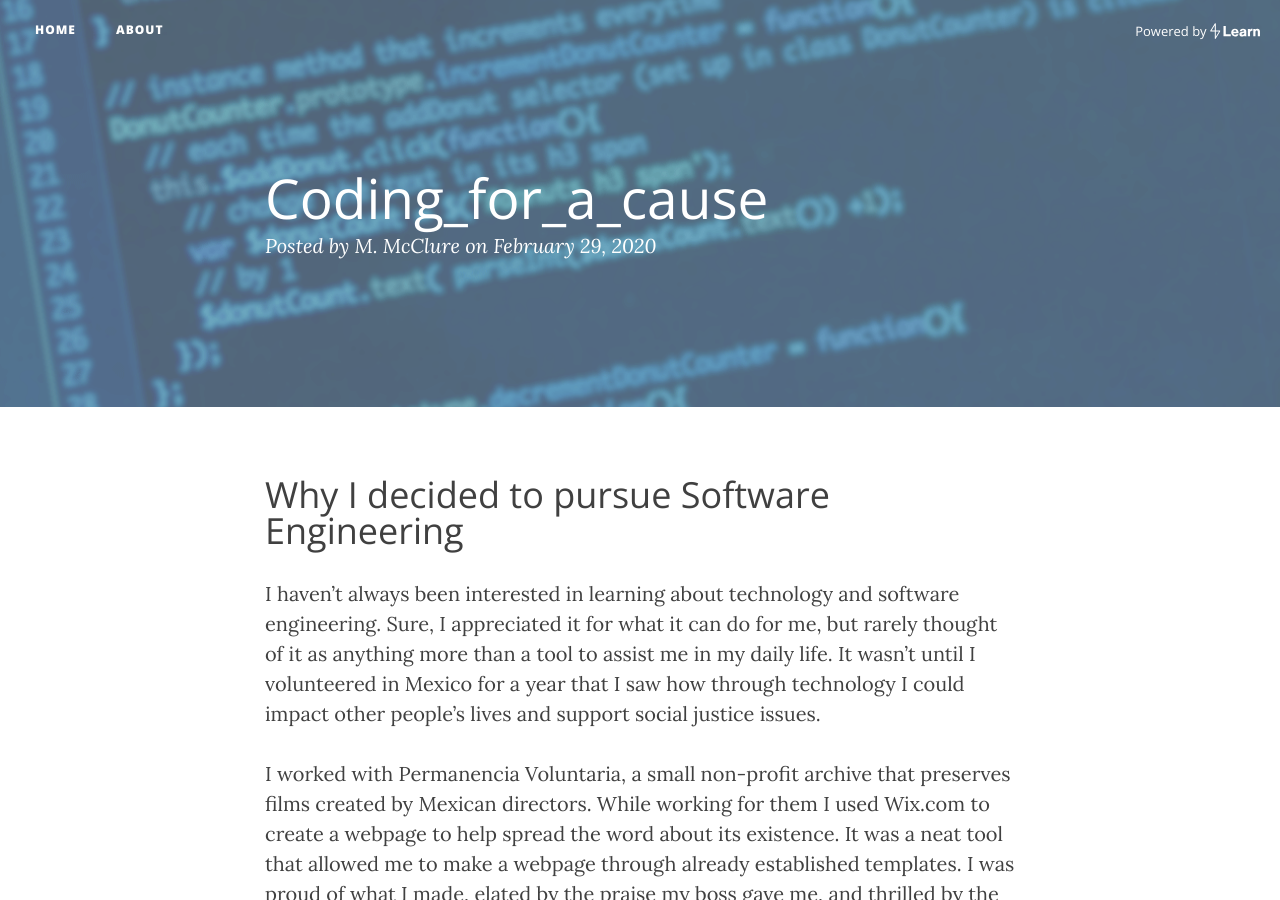
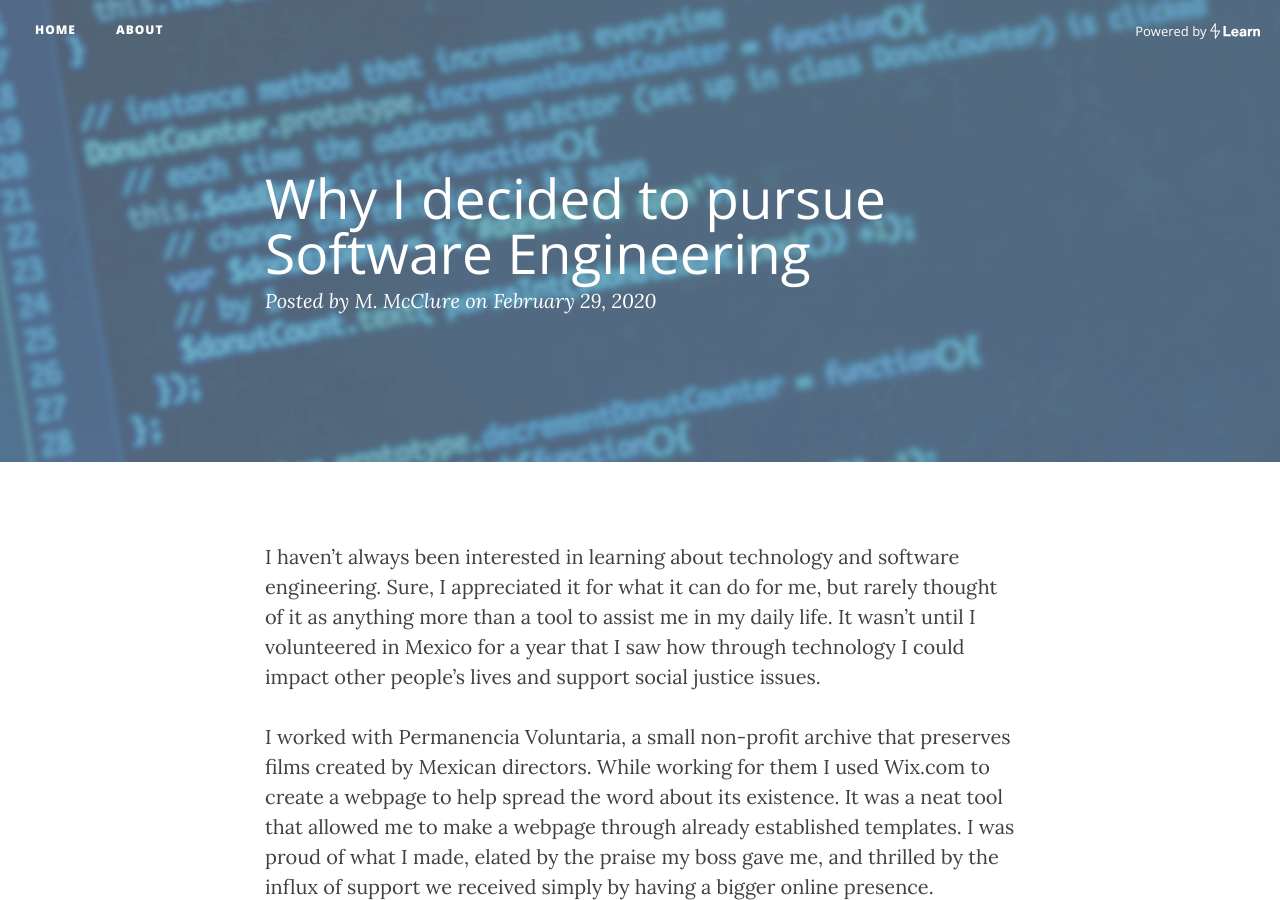
Before and after one commit to MMcClure11/MMcClure11.github.io, a Jekyll site: the page built from _posts/2020-02-29-coding_for_a_cause.markdown, in a window 1280 px wide and 900 px high. Built offline with Jekyll 4.4.1, drawn with Linux system fonts in a browser that asks for light colours; nearby versions of some CDN libraries; our own code applies the rules of GitHub Pages for plain Markdown files; part of the change alters nothing that is shown.

```diff
--- a/_posts/2020-02-29-coding_for_a_cause.markdown
+++ b/_posts/2020-02-29-coding_for_a_cause.markdown
@@ -1,4 +1,10 @@
-# Why I decided to pursue Software Engineering
+---
+layout: post
+title:      "Why I decided to pursue Software Engineering"
+date:       2020-02-29 10:50:34 -0500
+permalink:  coding_for_a_cause
+---
+
 
 I haven’t always been interested in learning about technology and software engineering. Sure, I appreciated it for what it can do for me, but rarely thought of it as anything more than a tool to assist me in my daily life. It wasn’t until I volunteered in Mexico for a year that I saw how through technology I could impact other people’s lives and support social justice issues.
 
```
